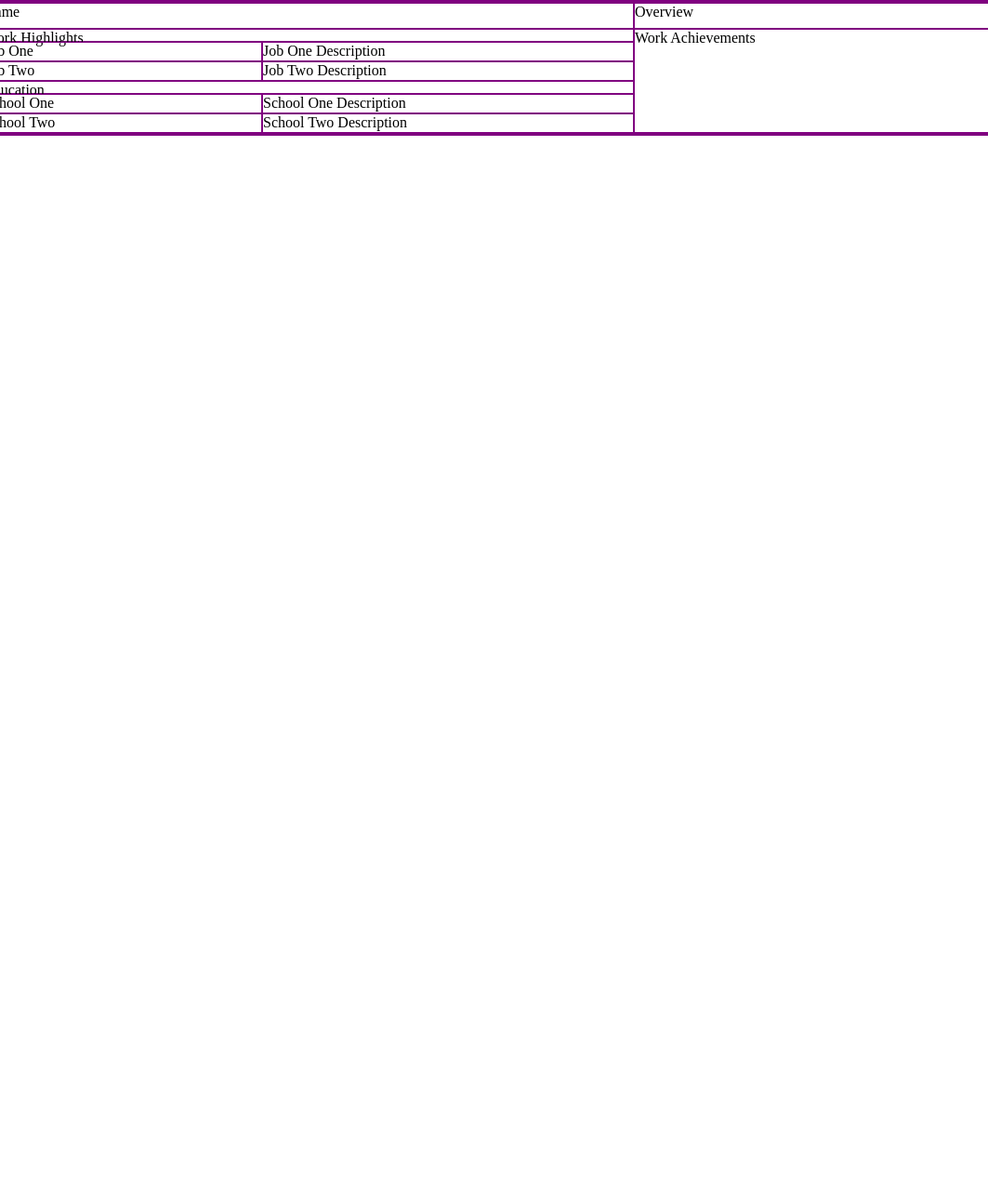
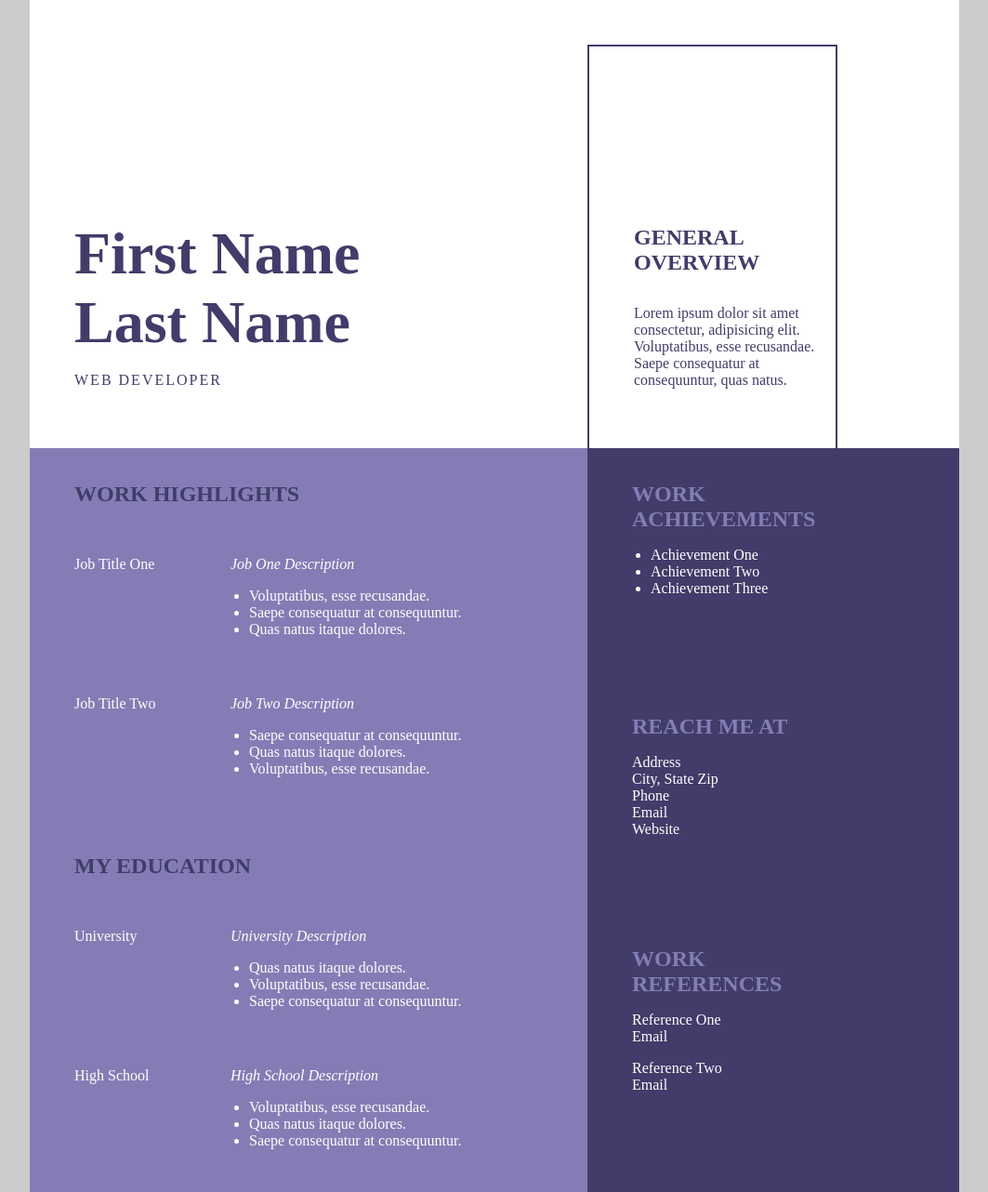
Before and after one commit to mandyrush/ACA_web101_Amanda_Rush, a plain HTML site: page resume.html in a window 1280 px wide. Shown: the whole page at 93% size, without its empty margins (108-1171 px from the left). Before the commit the page ends 800 px from the top, so only its background shows below. Drawn offline with Linux system fonts and the light colour scheme.

Commit message:
create resume layout

```diff
--- a/resume.html
+++ b/resume.html
@@ -9,33 +9,89 @@
 </head>
 <body>
     <div class="grid-container">
-        <section>Name</section>
-        <section>Overview</section>
-        <section>Work Highlights</section>
-        <section>Job One</section>
-        <section>Job One Description</section>
-        <section>Job Two</section>
-        <section>Job Two Description</section>
-        <section>Education</section>
-        <section>School One</section>
-        <section>School One Description</section>
-        <section>School Two</section>
-        <section>School Two Description</section>
-        <section>Work Achievements</section>
+        <section>
+            <div class="content">
+                <h1>First Name<br>Last Name</h1>
+                <p>Web Developer</p>
+            </div>
+        </section>
+        <section>
+            <div class="content">
+                <h2>General<br>Overview</h2>
+                <p>Lorem ipsum dolor sit amet consectetur, adipisicing elit. Voluptatibus, esse recusandae. Saepe consequatur at consequuntur, quas natus.</p>
+            </div>
+        </section>
+        <section>
+            <h2>Work Highlights</h2>
+        </section>
+        <section>Job Title One</section>
+        <section>
+            <em>Job One Description</em>
+            <ul>
+                <li>Voluptatibus, esse recusandae.</li>
+                <li>Saepe consequatur at consequuntur.</li>
+                <li>Quas natus itaque dolores.</li>
+            </ul>
+        </section>
+        <section>Job Title Two</section>
+        <section>
+            <em>Job Two Description</em>
+            <ul>
+                <li>Saepe consequatur at consequuntur.</li>
+                <li>Quas natus itaque dolores.</li>
+                <li>Voluptatibus, esse recusandae.</li>
+            </ul>
+        </section>
+        <section>
+            <h2>My Education</h2>
+        </section>
+        <section>University</section>
+        <section>
+            <em>University Description</em>
+            <ul>
+                <li>Quas natus itaque dolores.</li>
+                <li>Voluptatibus, esse recusandae.</li>
+                <li>Saepe consequatur at consequuntur.</li>
+            </ul>
+        </section>
+        <section>High School</section>
+        <section>
+            <em>High School Description</em>
+            <ul>
+                <li>Voluptatibus, esse recusandae.</li>
+                <li>Quas natus itaque dolores.</li>
+                <li>Saepe consequatur at consequuntur.</li>
+            </ul>
+        </section>
+        <section>
+            <h2>Work<br>Achievements</h2>
+            <ul>
+                <li>Achievement One</li>
+                <li>Achievement Two</li>
+                <li>Achievement Three</li>
+            </ul>
+        </section>
+        <section>
+            <h2>Reach Me At</h2>
+            <p>
+                Address<br>
+                City, State Zip<br>
+                Phone<br>
+                Email<br>
+                Website
+            </p>
+        </section>
+        <section>
+            <h2>Work<br>References</h2>
+            <p>
+                Reference One<br>
+                Email
+            </p>
+            <p>
+                Reference Two<br>
+                Email
+            </p>
+        </section>
     </div>
-    <!-- <div class="grid-container">
-        <header>Header</header>
-        <section>
-            <h1>Profile</h1>
-            <p>Lorem ipsum dolor sit amet, consectetur adipiscing elit. Fusce sagittis lobortis finibus. Donec feugiat viverra elit, nec iaculis neque tincidunt sodales.</p>
-        </section>
-        <section>image</section>
-        <section>reachme</section>
-        <section>Education</section>
-        <section>Skills</section>
-        <section>Expertise</section>
-        <section>Experience</section>
-        <section>last row</section>
-    </div> -->
 </body>
 </html>
--- a/resume.styles.css
+++ b/resume.styles.css
@@ -1,18 +1,115 @@
+/*
+Colors
+
+Purple: #413c69
+Light Purple: #847db5
+*/
+
 * {
     box-sizing: border-box;
-    border: 1px solid purple;
+}
+
+html,
+body {
+    min-height: 100%;
 }
 
 body {
     margin: 0;
+    background-color: #ccc;
+    color: #fff;
+}
+
+h1 {
+    font-size: 4rem;
+    margin-top: 1rem;
+    margin-bottom: 1rem;
+}
+
+h2 {
+    text-transform: uppercase;
+    margin-bottom: 1rem;
+}
+
+ul {
+    padding-left: 20px;
 }
 
 .grid-container {
+    padding-top: 2rem;
+    max-width: 1000px;
+    background-color: #fff;
+}
+
+section {
+    padding: 1rem;
+    background-color: #847db5;
+    overflow: auto;
+}
+
+section:nth-of-type(1) {
+    display: flex;
+    flex-direction: column;
+    justify-content: flex-end;
+    padding: 3rem;
+}
+
+section:nth-of-type(1) p {
+    text-transform: uppercase;
+    letter-spacing: 2px;
+}
+
+section:nth-of-type(2) {
+    padding-bottom: 0;
+    padding-right: 1rem;
+}
+
+section:nth-of-type(2) .content {
+    padding: 3rem 1rem;
+    height: 100%;
+    border-top: 2px solid #413c69;
+    border-right: 2px solid #413c69;
+    border-left: 2px solid #413c69;
+}
+
+section:nth-of-type(1),
+section:nth-of-type(2) {
+    background-color: #fff;
+    color: #413c69;
+}
+
+section:nth-of-type(3) h2,
+section:nth-of-type(8) h2 {
+    color: #413c69;
+}
+
+section:nth-of-type(13),
+section:nth-of-type(14),
+section:nth-of-type(15) {
+    background-color: #413c69;
+}
+
+section:nth-of-type(13) h2,
+section:nth-of-type(14) h2,
+section:nth-of-type(15) h2 {
+    color: #847db5;
+}
+
+section:nth-of-type(15) {
+    padding-bottom: 1rem;
+}
+
+@media (min-width: 768px) {
+    .grid-container {
         height: 100%;
         display: grid;
-    grid-template-columns: 300px 400px 400px;
-    grid-template-rows: 20% 10% repeat(2, 15%) 10% repeat(2, 15%);
-    justify-content: center;
+        grid-template-columns: 168px 300px 300px;
+        grid-template-rows: 40% 100px repeat(2, 150px) 100px repeat(2, 150px);
+        margin: auto;
+    }
+
+    section {
+        padding-left: 3rem;
     }
 
     section:nth-of-type(1) {
@@ -23,6 +120,15 @@ section:nth-of-type(1) {
     section:nth-of-type(2) {
         grid-column: 3/4;
         grid-row: 1/2;
+        padding-left: 0;
+    }
+
+    section:nth-of-type(2) .content {
+        display: flex;
+        flex-direction: column;
+        justify-content: flex-end;
+        max-width: 70%;
+        padding-left: 3rem;
     }
 
     section:nth-of-type(3) {
@@ -38,6 +144,7 @@ section:nth-of-type(4) {
     section:nth-of-type(5) {
         grid-column: 2/3;
         grid-row: 3/4;
+        padding-left: 1rem;
     }
 
     section:nth-of-type(6) {
@@ -48,6 +155,7 @@ section:nth-of-type(6) {
     section:nth-of-type(7) {
         grid-column: 2/3;
         grid-row: 4/5;
+        padding-left: 1rem;
     }
 
     section:nth-of-type(8) {
@@ -63,6 +171,7 @@ section:nth-of-type(9) {
     section:nth-of-type(10) {
         grid-column: 2/3;
         grid-row: 6/7;
+        padding-left: 1rem;
     }
 
     section:nth-of-type(11) {
@@ -73,79 +182,27 @@ section:nth-of-type(11) {
     section:nth-of-type(12) {
         grid-column: 2/3;
         grid-row: 7/8;
+        padding-left: 1rem;
     }
 
     section:nth-of-type(13) {
         grid-column: 3/4;
-    grid-row: 2/8;
+        grid-row: 2/4;
     }
 
-/* .grid-container {
-    height: 100%;
-    display: grid;
-    grid-template-columns: 250px 150px 250px;
-    grid-template-rows: repeat(3, 200px) 80px 200px;
-    justify-content: center;
+    section:nth-of-type(14) {
+        grid-column: 3/4;
+        grid-row: 4/6;
     }
 
-header {
-    grid-column: 1/4;
-    border: 1px solid black;
+    section:nth-of-type(15) {
+        grid-column: 3/4;
+        grid-row: 6/8;
+    }
 }
 
-section:nth-of-type(1) {
-    background-color: gray;
-    grid-column: 1/2;
-    grid-row: 2/3;
-    display: flex;
-    flex-direction: column;
-    align-items: center;
-    padding: 8px;
+@media (min-width: 992px) {
+    .grid-container {
+        grid-template-columns: 200px 400px 400px;
     }
-
-section:nth-of-type(1) h1,
-section:nth-of-type(1) p {
-    margin-bottom: 0;
-    border: 1px solid green;
 }
-
-section:nth-of-type(2) {
-    background-color: purple;
-    grid-column: 2/3;
-    grid-row: 2/3;
-}
-
-section:nth-of-type(3) {
-    background-color: yellow;
-    grid-column: 3/4;
-    grid-row: 2/3;
-}
-
-section:nth-of-type(4) {
-    background-color: green;
-    grid-column: 1/2;
-    grid-row: 3/4;
-}
-section:nth-of-type(5) {
-    background-color: lightseagreen;
-    grid-column: 2/3;
-    grid-row: 3/4;
-}
-
-section:nth-of-type(6) {
-    background-color: orange;
-    grid-column: 3/4;
-    grid-row: 3/4;
-}
-
-section:nth-of-type(7) {
-    background-color: blue;
-    grid-column: 1/4;
-    grid-row: 4/5;
-}
-
-section:nth-of-type(8) {
-    background-color: red;
-    grid-column: 1/4;
-    grid-row: 5/6;
-} */
```
Lines whose indentation alone changed are shown as unchanged.
